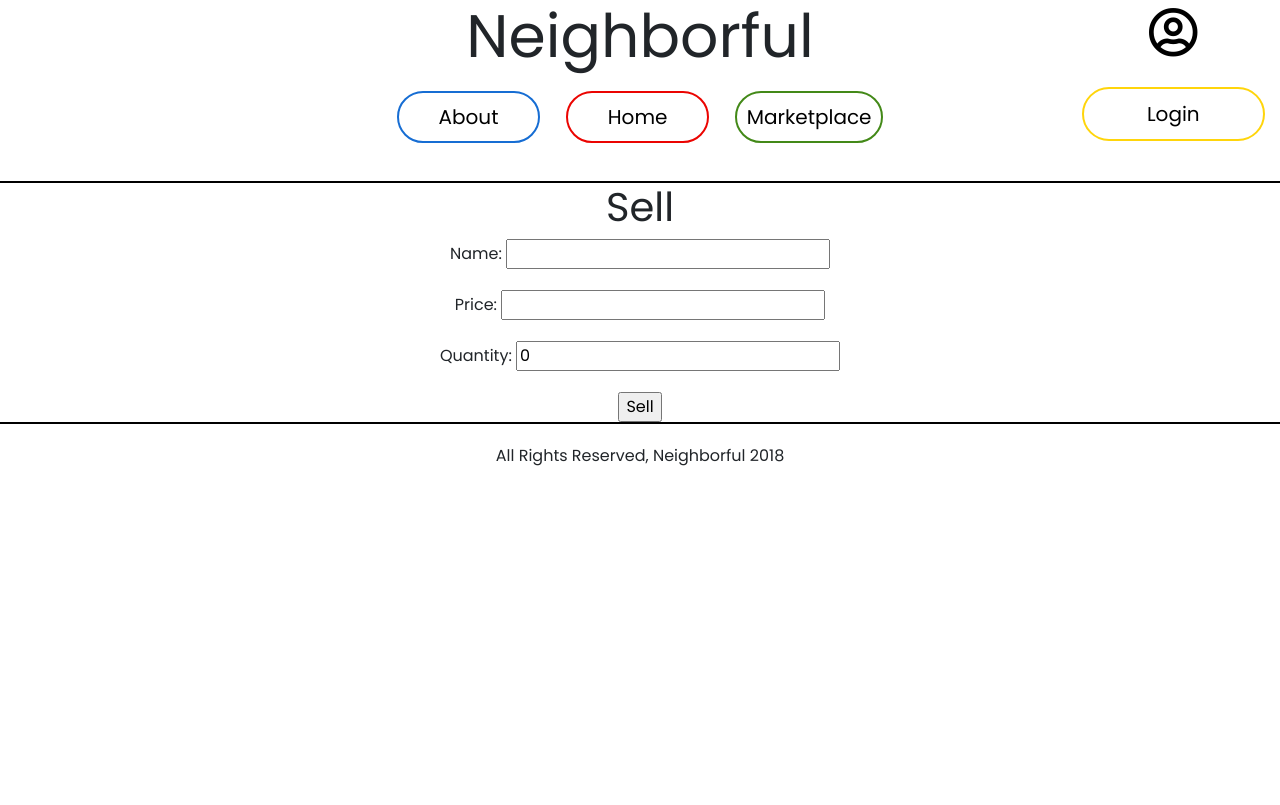
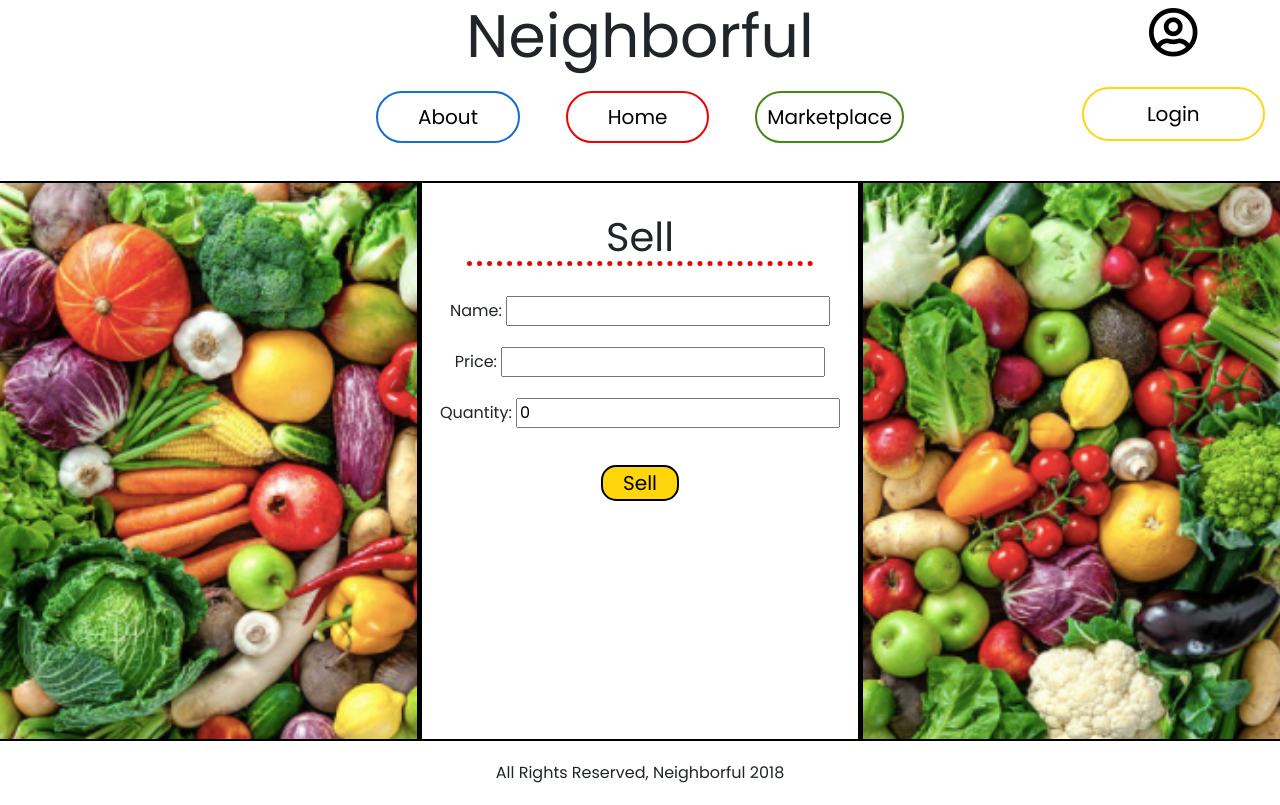
Before and after one commit to njang/neighborful, a Django app: page /sell/ in a window 1280 px wide. Before the commit the page ends 466 px from the top, so only its background shows below. Run offline with Django 3.2, Linux system fonts and the light colour scheme; some libraries are stand-ins or nearby versions.

Commit message:
styles sell

```diff
--- a/main_app/static/style.css
+++ b/main_app/static/style.css
@@ -172,7 +172,7 @@ tbody tr:nth-child(even) {
   color: #EB0401;
 }
 
-#sellBtn {
+#profileSellBtn {
   border: black 2px solid;
   border-radius: 15px;
   color: black;
@@ -181,7 +181,7 @@ tbody tr:nth-child(even) {
   margin: 4%;
 }
 
-#sellBtn:hover, a:active {
+#profileSellBtn:hover, a:active {
   color: #EB0401;
 }
 
@@ -269,7 +269,7 @@ thead {
 #aboutLink {
   text-decoration: none;
   color: black;
-  margin-right: 10px;
+  margin-right: 5%;
   border: #166DD3 2px solid;
   border-radius: 50px;
   padding-right: 40px;
@@ -285,7 +285,7 @@ thead {
 #marketplaceLink {
   text-decoration: none;
   color: black;
-  margin-left: 10px;
+  margin-left: 5%;
   border: #438918 2px solid;
   border-radius: 50px;
   padding: 10px;
@@ -451,6 +451,37 @@ footer {
   font-family: 'Poppins', sans-serif;
 }
 
+.sellTitle {
+    margin: 30px;
+    border-bottom: dotted 5px #EB0401;
+}
+
+.sellBtn {
+  border: black 2px solid;
+  border-radius: 15px;
+  color: black;
+  background-color: #FFD50B;
+  font-size: 20px;
+  padding-left: 5%;
+  padding-right: 5%;
+  margin: 4%;
+}
+
+.sellBtn:hover, a:active {
+  color:#EB0401;
+}
+
+#sellImgLeft {
+  height: 200%;
+  border-right: black 5px solid;
+  padding: 0px;
+}
+
+#sellImgRight {
+  height: 200%;
+  border-left: black 5px solid;
+  padding: 0px;
+}
 /* SEARCH */
 #search {
   font-family: 'Poppins', sans-serif;
--- a/main_app/templates/profile.html
+++ b/main_app/templates/profile.html
@@ -8,7 +8,7 @@
   <div id="profileMain" class="row justify-content-center form-group">
      <div class="col-6">
        <h2 class="profileBalance">Balance : <span class="balance">100</span></h2>
-       <a href='/sell'><button id="sellBtn" class="btn btn-success">Sell Produce</button></a>
+       <a href='/sell'><button id="profileSellBtn" class="btn btn-success">Sell Produce</button></a>
   		 <a href='/marketplace'><button id="buyBtn" class="btn btn-primary">Buy Produce</button></a>
      </div>
      <div id="currentlySellingTbl" class="col-6">
--- a/main_app/templates/sell.html
+++ b/main_app/templates/sell.html
@@ -4,12 +4,18 @@
 {% block content %}
 {% include "./header.html" %}
 <div class="container-fluid full-width" id="sell">
-	<h1>Sell</h1>
-	<form action="post_url/" method="post">
-		{% csrf_token %}
-		{{ form.as_p }}
-		<input type="submit" value="Sell" />
-	</form>
+	<div class="row justify-content-center">
+		<img id="sellImgLeft" class="col-4" src="../static/images/left.png"></img>
+		<div class="col-4">
+			<h1 class="sellTitle">Sell</h1>
+			<form action="post_url/" method="post">
+				{% csrf_token %}
+				{{ form.as_p }}
+				<input class="sellBtn" type="submit" value="Sell" />
+			</form>
+		</div>
+			<img id="sellImgRight" class="col-4" src="../static/images/right.png"></img>
+	</div>
 </div>
 {% include "./footer.html" %}
 {% endblock %}
```
